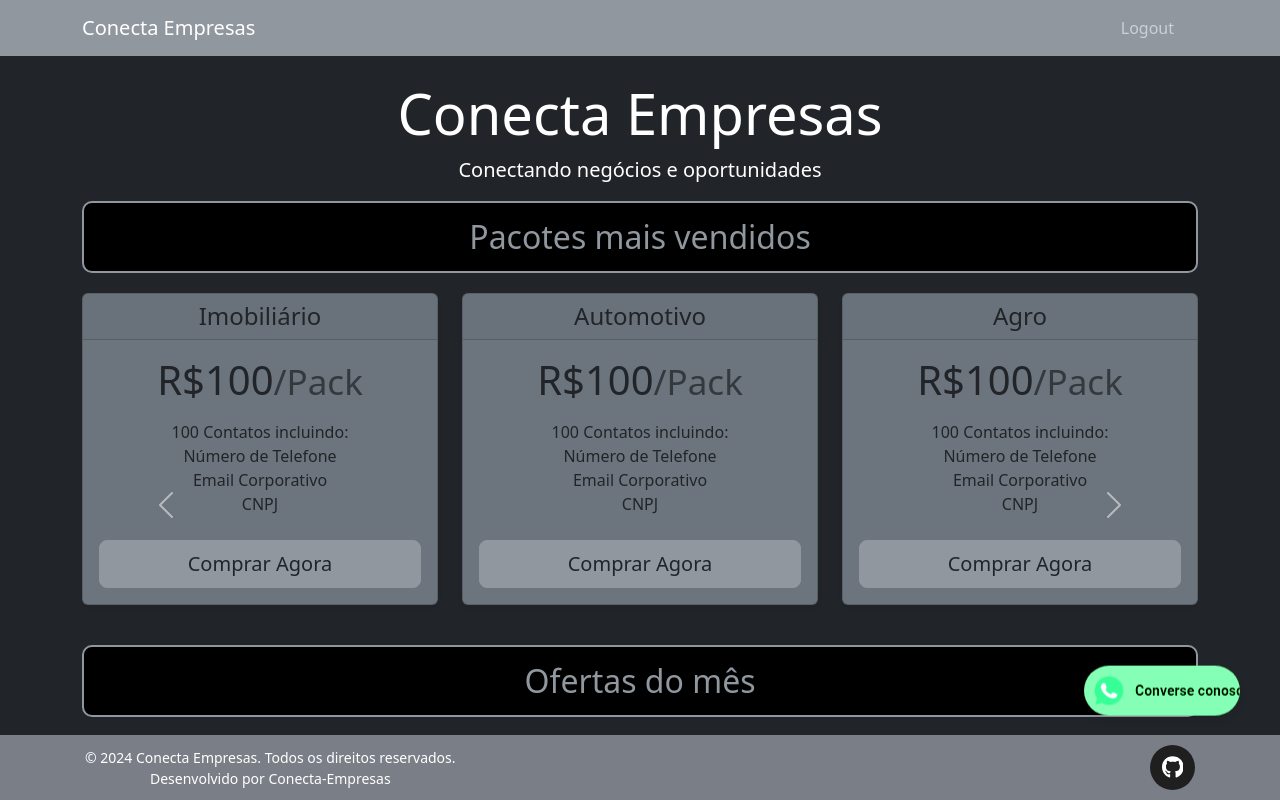
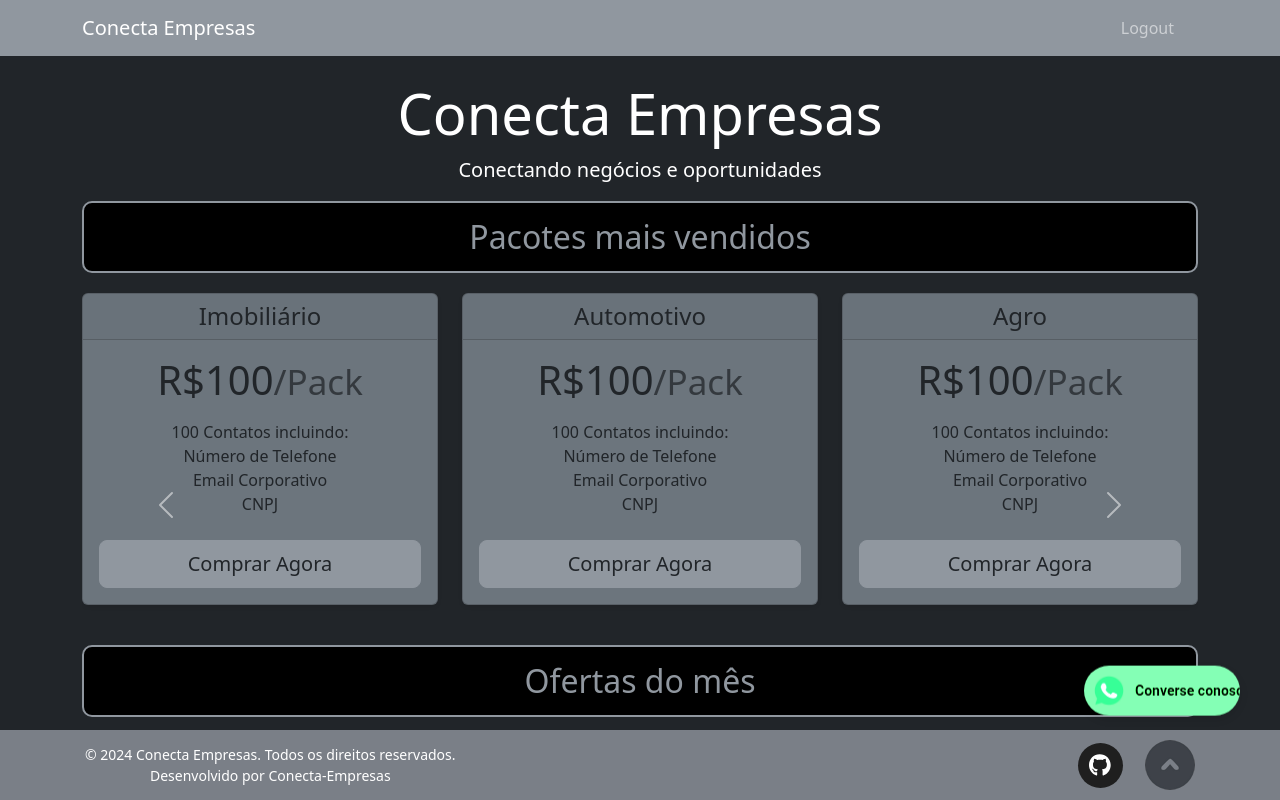
Before and after one commit to Alexreys84/conect-empresa, a website: page public/logado.html in a window 1280 px wide. Shown: the top 800 px of the page. Drawn offline with nearby package versions, Linux system fonts and the light colour scheme; no server answers.

Commit message:
Update logado.html

```diff
--- a/public/logado.html
+++ b/public/logado.html
@@ -22,6 +22,7 @@
             position: relative;
             background-color: rgb(31, 31, 31);
             overflow: hidden;
+            right: -300px;
         }
 
         .svgIcon {
@@ -792,6 +793,7 @@ transition: 500ms;
                 <span class="text">Github</span>
             </button>
         </div>
+        <a href="#logo" id="topo"><img src="img/topo.png" alt="seta topo"></a>
     </div>
 </footer>
 
```
